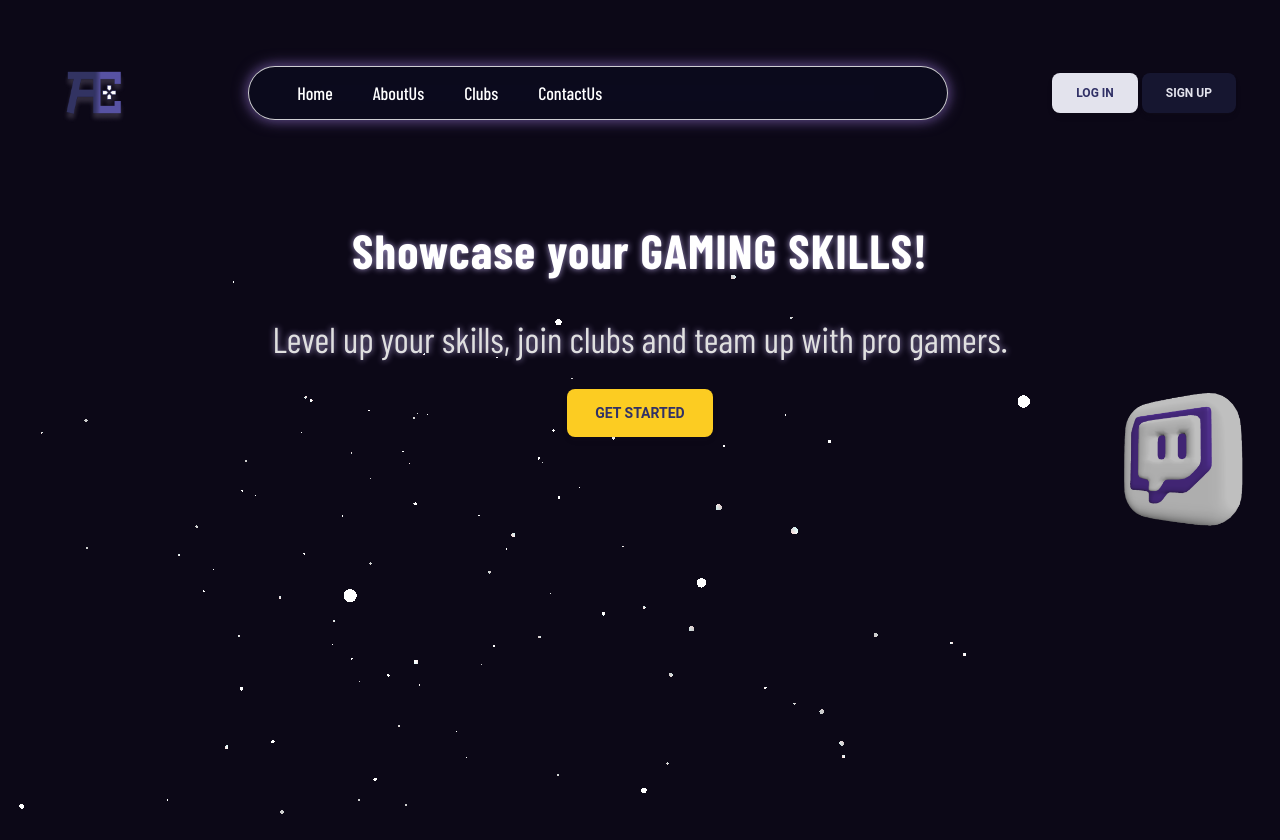
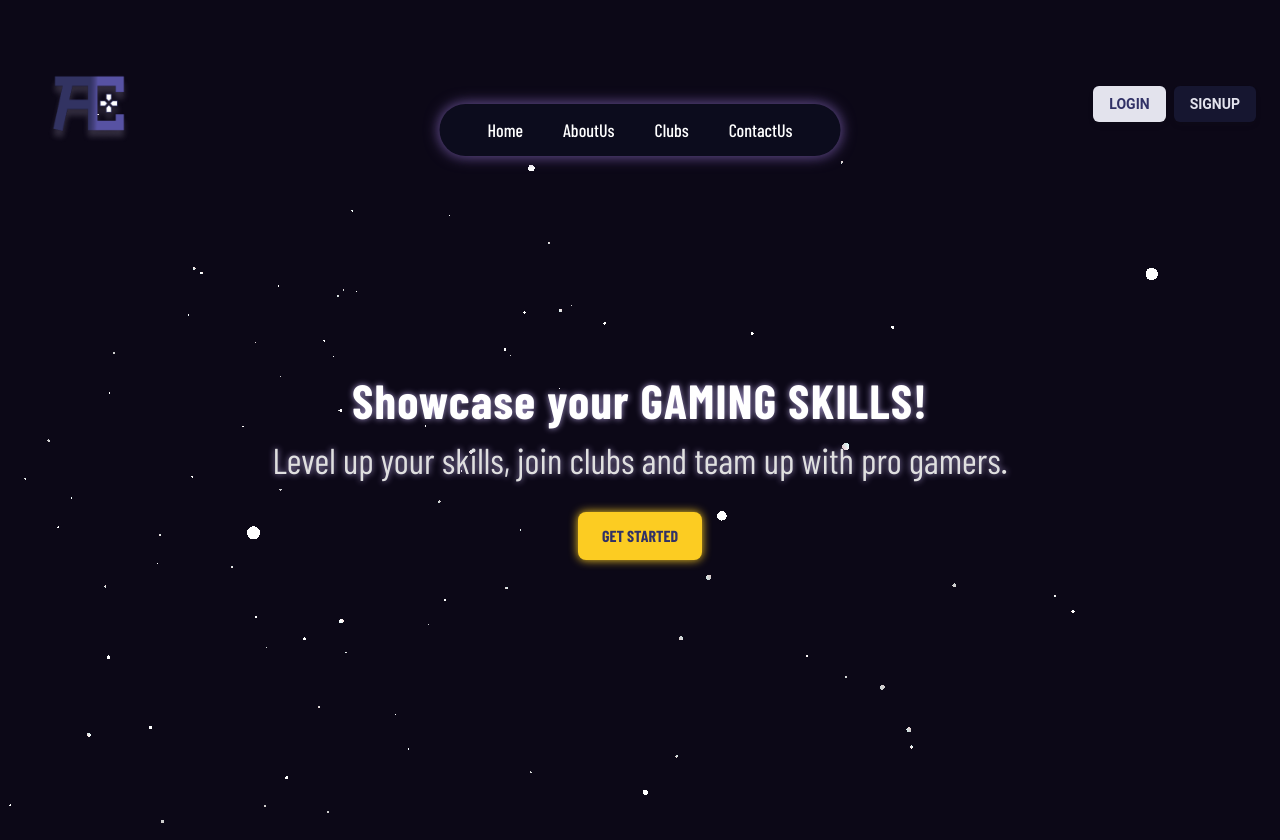
Before and after one commit to seroaaalshehri/AceCore_444, a Next.js app in the folder Frontend/: page / in a window 1280 px wide. Built offline with nearby package versions, Linux system fonts and the light colour scheme.

Commit message:
modified the Homeoage UI

```diff
--- a/Frontend/src/app/Components/Header.jsx
+++ b/Frontend/src/app/Components/Header.jsx
@@ -1,110 +1,145 @@
 "use client";
 import React from "react";
-import {
-  Navbar,
-  IconButton,
-  Collapse,
-  Button,
-} from "@material-tailwind/react";
+import { Navbar, IconButton, Collapse, Button } from "@material-tailwind/react";
 
-// ------------------ Navbar Component ------------------
+
+
 export function NavbarDefault() {
   const [openNav, setOpenNav] = React.useState(false);
 
-  React.useEffect(() => {
-    const handleResize = () => window.innerWidth >= 960 && setOpenNav(false);
-    window.addEventListener("resize", handleResize);
-    return () => window.removeEventListener("resize", handleResize);
-  }, []);
+  const navItems = ["Home", "AboutUs", "Clubs", "ContactUs"];
 
-  const navList = (
-    <ul className="flex flex-col lg:flex-row justify-center items-center gap-10 text-lg font-medium w-full">
-      {["Home", "AboutUs", "Clubs", "ContactUs"].map((item, i) => (
+  return (
+    <div className="w-full flex items-center justify-between relative">
+      {/* Desktop Navbar */}
+      <div className="relative w-full">
+  {/* Navbar (centered absolutely) */}
+  <nav className="hidden lg:flex absolute left-1/2 -translate-x-1/2
+    bg-[#0C0C1D] rounded-full max-w-[700px]
+    shadow-[0_0_15px_#5f4a87,0_0_12px_rgba(95,74,135,0.5)]
+    px-5 lg:px-12 py-3 items-center justify-center">
+
+    <ul className="flex flex-row gap-10 text-lg font-medium">
+      {navItems.map((item, i) => (
         <li key={i}>
-          <a
-            href="#"
-            className="neon-white hover:neon-gold"
-          >
+          <a href="#" className="neon-white hover:neon-gold">
             {item}
           </a>
         </li>
       ))}
     </ul>
-  );
+  </nav>
+</div>
 
-  return (
-    <Navbar className="bg-[#0C0C1D] rounded-full mx-auto max-w-[700px] shadow-[0_0_15px_#5f4a87,0_0_12px_rgba(95,74,135,0.5)] px-5 lg:px-12 py-3 flex items-center justify-between">
-
-     <div className="flex flex-1 justify-center items-center">
-        {navList}
+      {/* Mobile Hamburger on Right */}
+      <div className="lg:hidden flex justify-end w-full pr-6">
+        <IconButton
+          variant="filled"
+          className="bg-[#1a1a2e] text-white p-2 rounded-md"
+          onClick={() => setOpenNav(!openNav)}
+          ripple={false}
+        >
+          <svg xmlns="http://www.w3.org/2000/svg" fill="none"
+            className="h-6 w-6" viewBox="0 0 24 24"
+            stroke="currentColor" strokeWidth={2}>
+            <path strokeLinecap="round" strokeLinejoin="round" d="M4 6h16M4 12h16M4 18h16" />
+          </svg>
+        </IconButton>
       </div>
 
-      {/* Menu Toggle */}
-      <IconButton
-        variant="text"
-        className="absolute right-4 h-6 w-6 text-white hover:bg-transparent lg:hidden "
-        onClick={() => setOpenNav(!openNav)}
-        ripple={false}
-      >
-        {openNav ? (
-          <svg
-            xmlns="http://www.w3.org/2000/svg"
-            fill="none"
-            className="h-6 w-6"
-            viewBox="0 0 24 24"
-            stroke="currentColor"
-            strokeWidth={2}
-          >
-            <path strokeLinecap="round" strokeLinejoin="round" d="M6 18L18 6M6 6l12 12" />
-          </svg>
-        ) : (
-          <svg
-            xmlns="http://www.w3.org/2000/svg"
-            fill="none"
-            className="h-6 w-6"
-            viewBox="0 0 24 24"
-            stroke="currentColor"
-            strokeWidth={2}
-          >
-            <path strokeLinecap="round" strokeLinejoin="round" d="M4 6h16M4 12h16M4 18h16" />
-          </svg>
-        )}
-      </IconButton>
+      {/* Slide-in Sidebar Menu (from right) */}
+      {openNav && (
+        <div>
+          {/* Overlay */}
+          <div
+            className="fixed inset-0 bg-black bg-opacity-50 z-40"
+            onClick={() => setOpenNav(false)}
+          ></div>
 
-      {/* Mobile Menu */}
-      <Collapse open={openNav}>
-        <div className="flex flex-col  items-center gap-6 py-6">
-          {navList}
+          {/* Sidebar */}
+          <div className="fixed top-0 right-0 w-64 h-full bg-[#0C0C1D] shadow-lg z-50 flex flex-col">
+            {/* Close Button on Left Inside */}
+            <div className="flex justify-start p-4">
+              <IconButton
+                variant="text"
+                className="text-white hover:bg-transparent"
+                onClick={() => setOpenNav(false)}
+                ripple={false}
+              >
+                <svg xmlns="http://www.w3.org/2000/svg" fill="none"
+                  className="h-6 w-6" viewBox="0 0 24 24"
+                  stroke="currentColor" strokeWidth={2}>
+                  <path strokeLinecap="round" strokeLinejoin="round" d="M6 18L18 6M6 6l12 12" />
+                </svg>
+              </IconButton>
+            </div>
+
+            {/* Nav Links */}
+            <ul className="flex flex-col gap-6 text-lg font-medium px-6">
+              {navItems.map((item, i) => (
+                <li key={i}>
+                  <a
+                    href="#"
+                    className="neon-white hover:neon-gold block"
+                    onClick={() => setOpenNav(false)}
+                  >
+                    {item}
+                  </a>
+                </li>
+              ))}
+            </ul>
+
+            {/* Buttons at Bottom */}
+            <div className="mt-auto flex flex-col gap-3 p-6">
+              <Button
+                size="md"
+                className="w-full bg-[#E3E3EDFF] text-[#313166] hover:neon-btn-white"
+              >
+                Log In
+              </Button>
+              <Button
+                size="md"
+                className="w-full bg-[#161630] text-[#E3E3EDFF] hover:neon-btn-indigo"
+              >
+                Sign Up
+              </Button>
+            </div>
+          </div>
         </div>
-      </Collapse>
-    </Navbar>
+      )}
+    </div>
   );
 }
 
-// ------------------ Sign In / Sign Up btns ------------------
+
+// ------------------ Sign In / Sign Up Buttons (desktop only) ------------------
 export function SignUpIn() {
   return (
-    <div className="flex items-center gap-x-1">
-      <Button size="md" className="hidden lg:inline-block bg-[#E3E3EDFF] text-[#313166] hover:neon-btn-white">
-        <span>Log In</span>
+    <div className="hidden lg:flex items-center gap-x-2">
+      <Button
+        size="sm"
+        className="bg-[#E3E3EDFF] text-[#313166] px-4 py-2 text-sm rounded-md hover:neon-btn-white"
+      >
+        <span>LogIn</span>
       </Button>
       <Button
-        size="md"
-        className="hidden lg:inline-block bg-[#161630] text-[#E3E3EDFF] hover:neon-btn-indigo"
+        size="sm"
+        className="bg-[#161630] text-[#E3E3EDFF] px-4 py-2 text-sm rounded-md hover:neon-btn-indigo"
       >
-        <span>Sign up</span>
+        <span>SignUp</span>
       </Button>
     </div>
   );
 }
 
+
 export function GetStartedbtn() {
   return (
     <Button
-      size="lg"
-      className="hidden lg:inline-block bg-[#FCCC22] text-[#313166] hover:neon-btn-goldGetstarted"
+      size="md"
+      className=" md:inline-block bg-[#FCCC22] text-[#313166] px-6 py-2 text-base rounded-lg hover:neon-btn-goldGetstarted"
     >
-      <span>Get started</span>
+      <span>Get Started</span>
     </Button>
   );
 }
--- a/Frontend/src/app/page.jsx
+++ b/Frontend/src/app/page.jsx
@@ -1,30 +1,15 @@
 "use client";
-import { NavbarDefault, SignUpIn, GetStartedbtn } from "./Components/Header";
+import { NavbarDefault, SignUpIn } from "./Components/Header";
 import React from "react";
 import Image from "next/image";
 import Particles from "./Components/Particles";
+import { motion } from "framer-motion";
 
 export default function Home() {
   return (
-    <div className="min-h-screen mt-10 bg-[acecoreBackground] font-barlow overflow-x-hidden">
-
-      <header className="flex items-center justify-between ml-5 mr-5 px-6 py-4 z-20 relative">
-        <a href="/" className="flex items-center">
-          <Image
-            src="/AC-glow.png"
-            alt="Logo"
-            width={100}
-            height={110}
-            className="object-contain"
-          />
-        </a>
-        <NavbarDefault />
-        <SignUpIn />
-      </header>
-
-      <div className="relative w-full h-[600px]">
-
-        <div className="absolute inset-0 z-0">
+    <div className="relative min-h-screen mt-10 bg-[acecoreBackground] font-barlow  overflow-x-hidden">
+      {/* Background Particles */}
+      <div className="absolute inset-0 z-0 pointer-events-none">
         <Particles
           particleColors={["#ffffff", "#ffffff"]}
           particleCount={200}
@@ -37,35 +22,61 @@ export default function Home() {
         />
       </div>
 
-        {/* Foreground Content */}
-        <div className="relative z-10">
-          {/* Twitch logo pinned to right */}
-          <div className="absolute top-40 right-8">
-            <img
-              src="/twitch.png"
-              alt="Twitch Logo"
+      {/* Header */}
+      <header className="relative flex items-center justify-between px-6 py-4 z-20">
+        {/* Left: Logo */}
+        <a href="/" className="flex items-center">
+          <Image
+            src="/AC-glow.png"
+            alt="Logo"
             width={130}
-              height={110}
+            height={140}
+            className="object-contain"
           />
+        </a>
+
+        {/* Center: Navbar */}
+        <div className="absolute left-1/2 -translate-x-1/2">
+          <NavbarDefault />
         </div>
 
-          {/* Headline */}
-          <div className="mt-20 flex justify-center font-barlow">
-            <h2 className="text-5xl font-bold text-white mb-4 tracking-wide [text-shadow:0_0_6px_#a394c9]">
-              Showcase your GAMING SKILLS!
-            </h2>
-          </div>
+        {/* Right: Buttons */}
+        <SignUpIn />
+      </header>
 
-          <div className="flex justify-center mt-5 font-barlow">
-            <h3 className="text-4xl text-gray-300 leading-relaxed [text-shadow:0_0_6px_#a394c9]">
+      {/* Foreground Content */}
+      <div className="relative w-full h-[600px] flex flex-col justify-center items-center z-10">
+        <motion.h2
+          className="md:text-5xl font-bold text-white mb-4 tracking-wide [text-shadow:0_0_6px_#a394c9]"
+          initial={{ y: -80, opacity: 0 }}
+          animate={{ y: 0, opacity: 1 }}
+          transition={{ duration: 0.8, ease: "easeOut" }}
+        >
+          Showcase your <span>GAMING SKILLS!</span>
+        </motion.h2>
+
+        <motion.h3
+          className="md:text-4xl text-gray-300 leading-relaxed text-center [text-shadow:0_0_6px_#a394c9]"
+          initial={{ y: -50, opacity: 0 }}
+          animate={{ y: 0, opacity: 1 }}
+          transition={{ duration: 0.8, delay: 0.3, ease: "easeOut" }}
+        >
           Level up your skills, join clubs and team up with pro gamers.
-            </h3>
-          </div>
+        </motion.h3>
 
-          <div className="flex justify-center mt-5">
-            <GetStartedbtn />
-          </div>
-        </div>
+        <motion.div
+          className="mt-8"
+          initial={{ scale: 0 }}
+          animate={{ scale: 1 }}
+          transition={{ duration: 0.5, delay: 0.6, ease: "backOut" }}
+        >
+          <button
+            onClick={() => alert("Get Started clicked!")}
+            className="bg-[#FCCC22] text-[#313166] font-bold px-6 py-3 rounded-lg shadow-[0_0_10px_#FCCC22] hover:shadow-[0_0_20px_#FCCC22] hover:scale-105 transition-all duration-200"
+          >
+            GET STARTED
+          </button>
+        </motion.div>
       </div>
     </div>
   );
```
Lines whose indentation alone changed are shown as unchanged.
